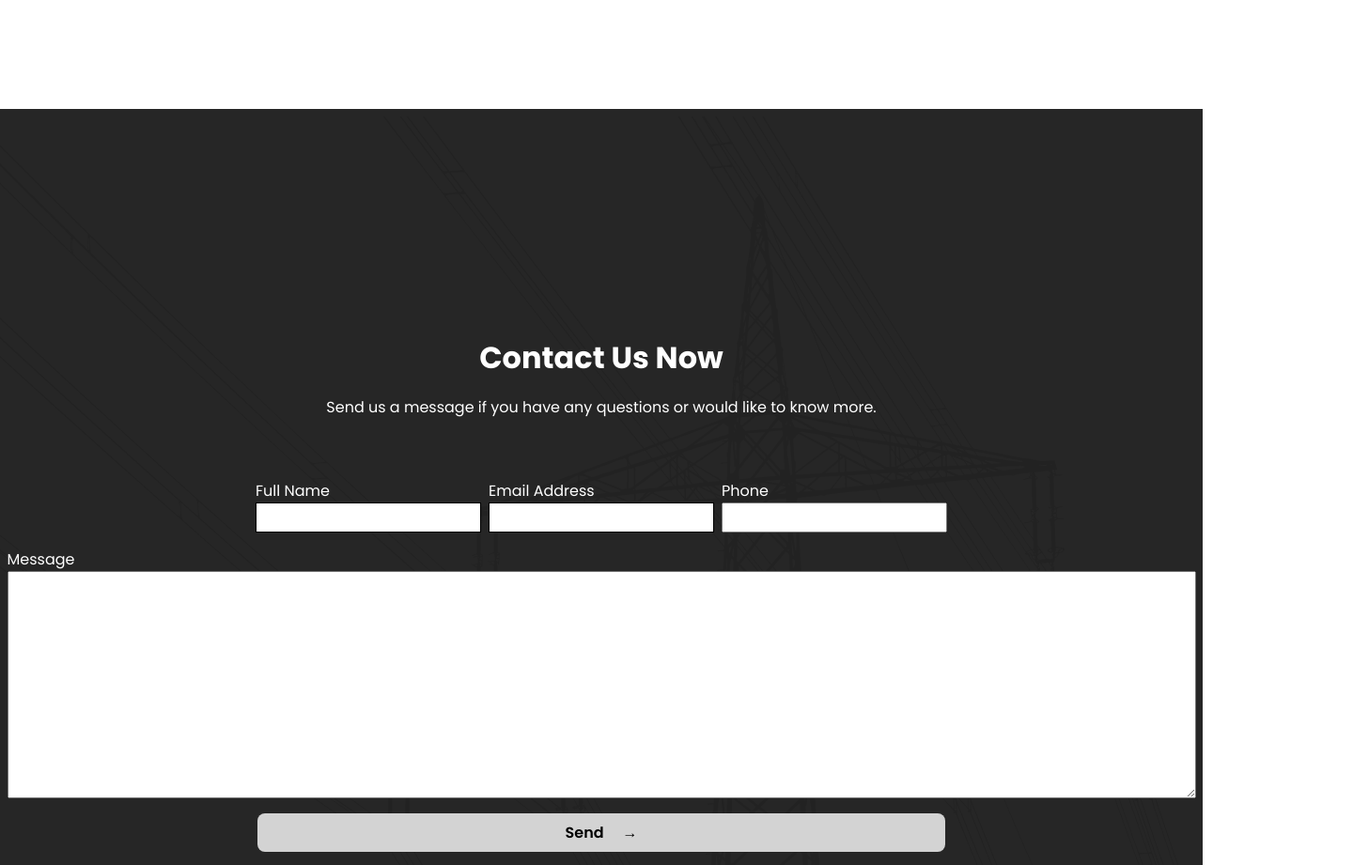
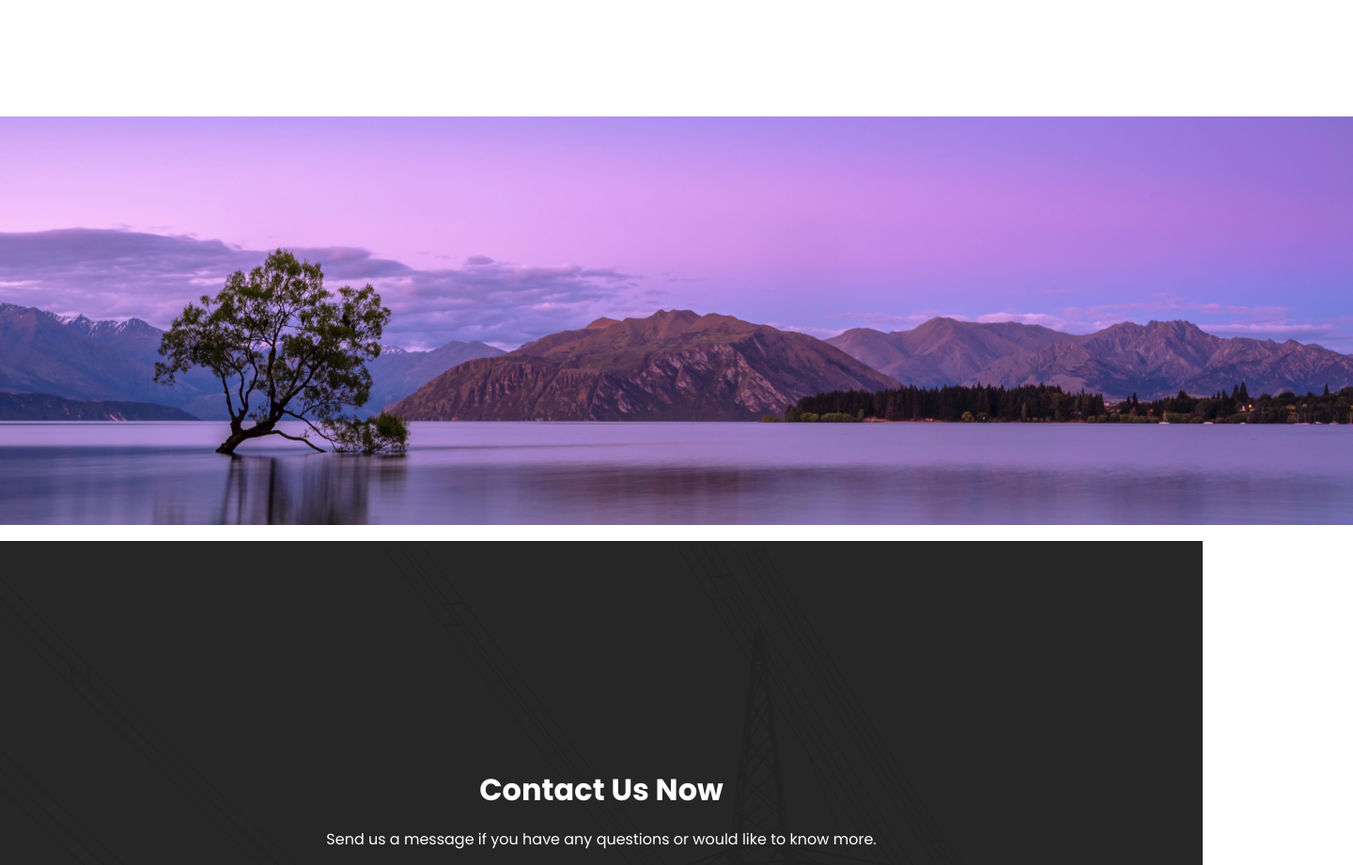
Before and after one commit to mauger1998/ci-lighting, a website built with webpack: page src/index.html in a window 1280 px wide. Shown: the part 2140-3061 px from the top of the page at 94% size, 1440 px wide, since content can reach past the window. Built offline with nearby package versions, Linux system fonts and the light colour scheme.

Commit message:
Add purple full length photo before contact form

```diff
--- a/src/index.html
+++ b/src/index.html
@@ -184,12 +184,17 @@
                 </div>
             </div>
         </section>
-        <?xml version="1.0" encoding="utf-8"?>
+
+        <section class="photograph">
+            <img class="photo" src="" alt="Landscape mountains">
+        </section>
+
 
 
 <section class="contact">
     <h3>Contact Us Now</h3>
     <p>Send us a message if you have any questions or would like to know more.</p>
+    <?xml version="1.0" encoding="utf-8"?>
     <!DOCTYPE svg PUBLIC "-//W3C//DTD SVG 1.1//EN" "http://www.w3.org/Graphics/SVG/1.1/DTD/svg11.dtd">
     <svg class="svg" version="1.1" id="Layer_1" xmlns="http://www.w3.org/2000/svg" xmlns:xlink="http://www.w3.org/1999/xlink" x="0px" y="0px"
          viewBox="0 0 2560 1745.907" enable-background="new 0 0 2560 1745.907" xml:space="preserve">
--- a/src/index.js
+++ b/src/index.js
@@ -17,6 +17,7 @@ import firstProduct from "./images/firstproduct.png"
 import secondProduct from "./images/secondproduct.png"
 import thirdProduct from "./images/thirdproduct.png"
 import fourthProduct from "./images/fourthproduct.png"
+import photo from "./images/photo.png"
 
 const gsyFlagImg = document.querySelector(".guernsey-flag")
 const searchIconImg = document.querySelector(".search-icon")
@@ -33,6 +34,7 @@ const first = document.querySelector(".first")
 const second = document.querySelector(".second")
 const third = document.querySelector(".third")
 const fourth = document.querySelector(".fourth")
+const photograph = document.querySelector(".photo")
 
 
 
@@ -50,3 +52,4 @@ first.src = firstProduct
 second.src = secondProduct
 third.src = thirdProduct
 fourth.src = fourthProduct
+photograph.src = photo
--- a/src/style.css
+++ b/src/style.css
@@ -514,3 +514,10 @@ input {
     width:15rem;
     height:2rem;
 }
+
+
+
+.photograph {
+    height:57.5vh;
+    width:100vw;
+}
```
Also changed, not shown: src/images/photo.png (added).
